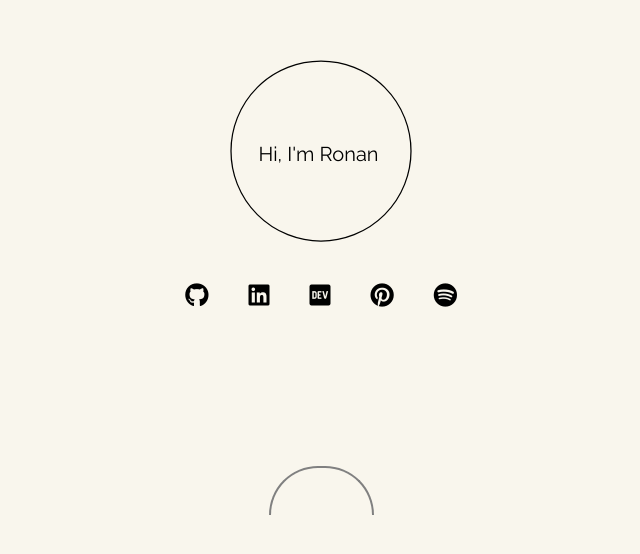
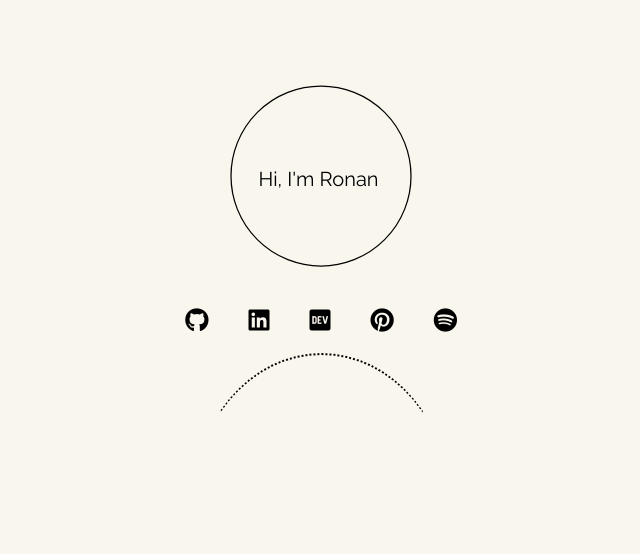
Before and after one commit to Holdenro/my-portfolio, a plain HTML site: page index.html in a window 1280 px wide. Shown: the part 182-736 px from the top of the page, without its empty margins (319-959 px from the left). Drawn offline with Linux system fonts and the light colour scheme.

Commit message:
change arc

```diff
--- a/index.html
+++ b/index.html
@@ -27,7 +27,7 @@
 	            	<li> <a target="_blank" rel="noopener noreferrer" href="#"> <i class="fab fa-spotify"></i></a></li>
 				</ul>
 			</div>
-		   <div class="half-circle"></div>
+		   <div id="arc"></div>
 		</div>
 	</div>
 </body>
--- a/stylesheets/style.css
+++ b/stylesheets/style.css
@@ -72,13 +72,18 @@ li {
   stroke-dashoffset: 0;
 }
 
-.half-circle {
-    width: 101px;
-    height: 47px;
-    border-top-left-radius: 110px;
-    border-top-right-radius: 110px;
-    border: 2px solid gray;
-    border-bottom: 0;
-    position: relative;
-    top: 130px;
+#arc {
+  width: 259px;
+  height: 156px;
+  border: solid 1.0px #000;
+  border-color: black transparent transparent transparent;
+  border-radius: 51%/100% 100% 0 0;
+  position: fixed;
+  top: 535px;
+  border-top:2px dotted #000;
+
 }
+
+#arc:hover {
+  color: gold;
+}
```
